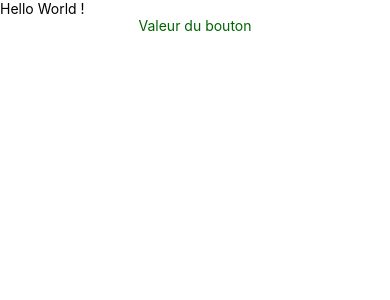
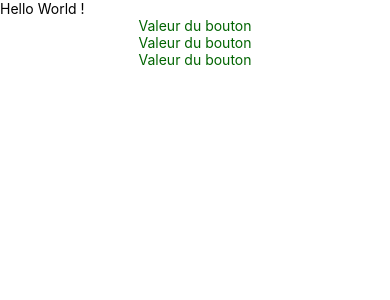
Before and after one commit to gtneoma/react-native-app, a React Native app: screen / in a window 390 px wide. Shown: the top 300 px of the page. Built offline with nearby package versions, Linux system fonts and the light colour scheme.

Commit message:
interface ts

```diff
--- a/src/App.tsx
+++ b/src/App.tsx
@@ -22,8 +22,8 @@ function App() {
         Hello World !
     </Text>
       <Button children="Valeur du bouton" obligatoire={undefined}/>
-      <Button />
-      <Button />
+      <Button children="Valeur du bouton" obligatoire={undefined}/>
+      <Button children="Valeur du bouton" obligatoire={undefined}/>
       </View>
     </SafeAreaProvider>
   );
```
